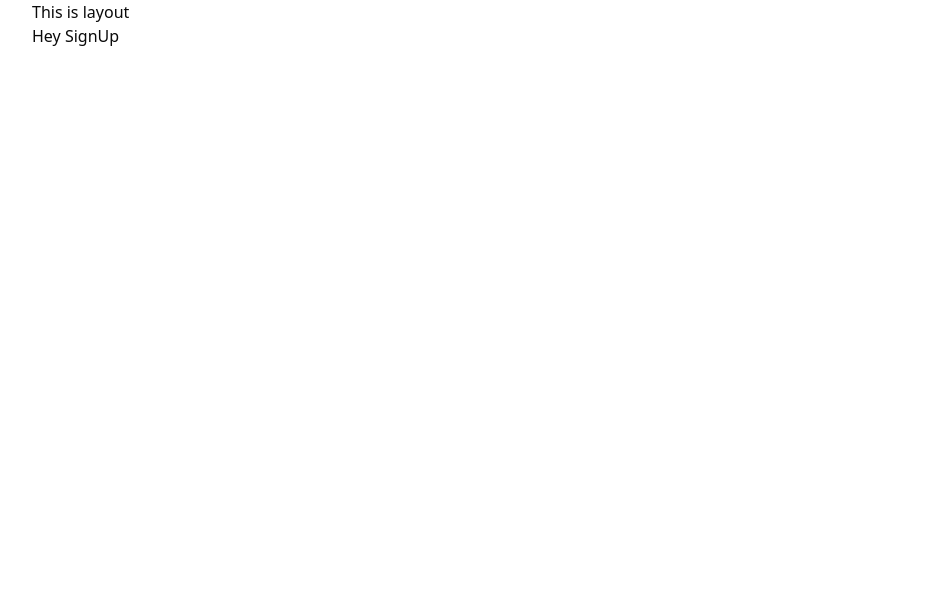
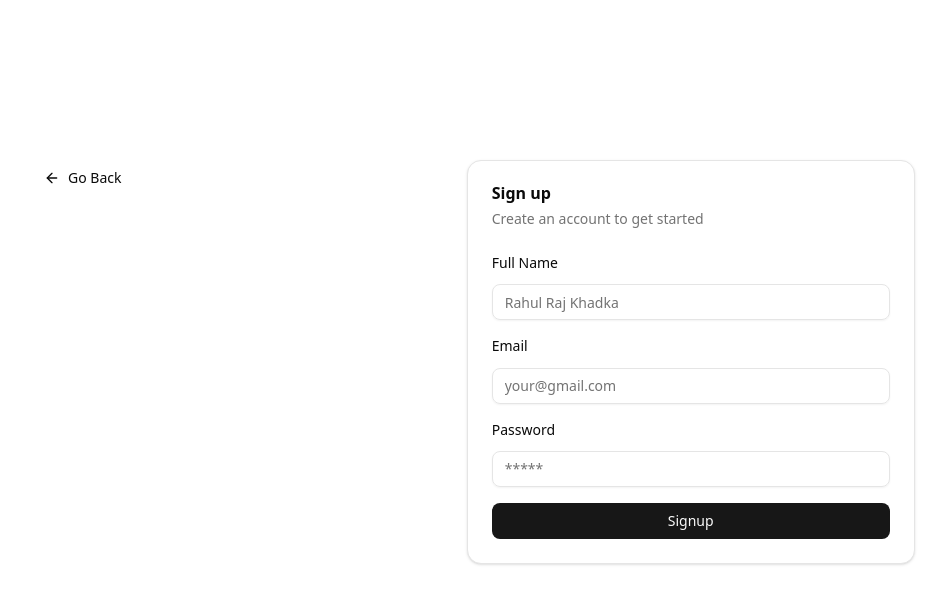
Before and after one commit to RahulRajKhadka/Nextjs_projects, a Next.js app: page /auth/sign-up in a window 1280 px wide. Shown: the top 604 px of the page, without its empty margins (0-946 px from the left). Built offline with nearby package versions, Linux system fonts and the light colour scheme.

Commit message:
added the signup form

```diff
--- /dev/null
+++ b/app/Schemas/auth.ts
@@ -0,0 +1,15 @@
+import { z } from "zod";
+
+export const signUpSchema = z.object({
+  username: z
+    .string()
+    .min(3, "Username must be at least 3 characters long")
+    .max(20, "Username must be at most 20 characters long"),
+
+  email: z.string().email("Invalid email address"),
+
+  password: z
+    .string()
+    .min(6, "Password must be at least 6 characters long")
+    .max(100, "Password must be at most 100 characters long"),
+});
--- a/app/auth/sign-up/layout.tsx
+++ b/app/auth/sign-up/layout.tsx
@@ -1,12 +1,22 @@
-export default function SignUpLayout({
-  children,
-}: {
-  children: React.ReactNode;
-}) {
-  return (
-    <>
-      <p>This is layout</p>
-      {children}
-    </>
-  );
+import { buttonVariants } from "@/components/ui/button";
+import { ArrowLeft } from "lucide-react";
+import Link from "next/link";
+
+export default function AuthLayout({children}: {children: React.ReactNode}) {
+
+  return(
+<div className="min-h-screen flex itmes-center justify-center mt-40">
+    <div className="flex flex-col items-center space-y-4">
+      <Link href="/" className={buttonVariants({ variant: "ghost" })}>
+      <ArrowLeft size={30} />
+      Go Back
+      </Link>
+    </div>
+
+    <div className="w-full max-w-md mx-auto">{children}</div>
+  </div>
+
+
+  )
+
 }
--- a/app/auth/sign-up/page.tsx
+++ b/app/auth/sign-up/page.tsx
@@ -1,11 +1,109 @@
-import React from 'react'
+"use client";
 
-const SignUp = () => {
+import { signUpSchema } from "@/app/Schemas/auth";
+import { Button } from "@/components/ui/button";
+import {
+  Card,
+  CardContent,
+  CardDescription,
+  CardHeader,
+  CardTitle,
+} from "@/components/ui/card";
+import {
+  Field,
+  FieldError,
+  FieldGroup,
+  FieldLabel,
+} from "@/components/ui/field";
+import { Input } from "@/components/ui/input";
+import { zodResolver } from "@hookform/resolvers/zod";
+import { Controller, useForm } from "react-hook-form";
+import z from "zod";
+
+export default function SignUpPage() {
+  const form = useForm({
+    resolver: zodResolver(signUpSchema),
+    defaultValues: {
+      email: "",
+      username: "",
+      password: "",
+    },
+  });
+
+  async function onSubmit(data: z.infer<typeof signUpSchema>) {
+    console.log(data);
+  }
+
   return (
-    <div>
-      <h1>Hey SignUp </h1>
-    </div>
-  )
+    <Card>
+      <CardHeader>
+        <CardTitle>Sign up</CardTitle>
+        <CardDescription>Create an account to get started</CardDescription>
+      </CardHeader>
+      <CardContent>
+        <form onSubmit={form.handleSubmit(onSubmit)}>
+          <FieldGroup className="gap-y-4">
+            <Controller
+              name="username"
+              control={form.control}
+              render={({ field, fieldState }) => (
+                <Field>
+                  <FieldLabel>Full Name</FieldLabel>
+                  <Input
+                    aria-invalid={fieldState.invalid}
+                    placeholder="Rahul Raj Khadka"
+                    {...field}
+                  />
+                  {fieldState.invalid && (
+                    <FieldError errors={[fieldState.error]} />
+                  )}
+                </Field>
+              )}
+            />
+            <Controller
+              name="email"
+              control={form.control}
+              render={({ field, fieldState }) => (
+                <Field>
+                  <FieldLabel>Email</FieldLabel>
+                  <Input
+                    aria-invalid={fieldState.invalid}
+                    placeholder="your@gmail.com"
+                    type="email"
+                    {...field}
+                  />
+                  {fieldState.invalid && (
+                    <FieldError errors={[fieldState.error]} />
+                  )}
+                </Field>
+              )}
+            />
+
+            <Controller
+              name="password"
+              control={form.control}
+              render={({ field, fieldState }) => (
+                <Field>
+                  <FieldLabel>Password</FieldLabel>
+                  <Input
+                    aria-invalid={fieldState.invalid}
+                    placeholder="*****"
+                    type="password"
+                    {...field}
+                  />
+                  {fieldState.invalid && (
+                    <FieldError errors={[fieldState.error]} />
+                  )}
+                </Field>
+              )}
+            />
+
+            <Button type="submit">
+              Signup
+            </Button>
+          </FieldGroup>
+        </form>
+      </CardContent>
+    </Card>
+  );
 }
-
-export default SignUp
--- a/components/web/theme.toggle.tsx
+++ b/components/web/theme.toggle.tsx
@@ -1,4 +1,4 @@
-"use client"
+"use client";
 
 import * as React from "react"
 import { Moon, Sun } from "lucide-react"
--- a/package.json
+++ b/package.json
@@ -9,6 +9,7 @@
     "lint": "eslint"
   },
   "dependencies": {
+    "@hookform/resolvers": "^5.2.2",
     "@radix-ui/react-dropdown-menu": "^2.1.16",
     "@radix-ui/react-label": "^2.1.8",
     "@radix-ui/react-separator": "^1.1.8",
@@ -20,7 +21,10 @@
     "next-themes": "^0.4.6",
     "react": "19.2.3",
     "react-dom": "19.2.3",
-    "tailwind-merge": "^3.4.0"
+    "react-hook-form": "^7.70.0",
+    "tailwind-merge": "^3.4.0",
+    "yup": "^1.7.1",
+    "zod": "^4.3.5"
   },
   "devDependencies": {
     "@tailwindcss/postcss": "^4",
```
Also changed, not shown: 1 other file (tests, documents, lock files or other folders).
